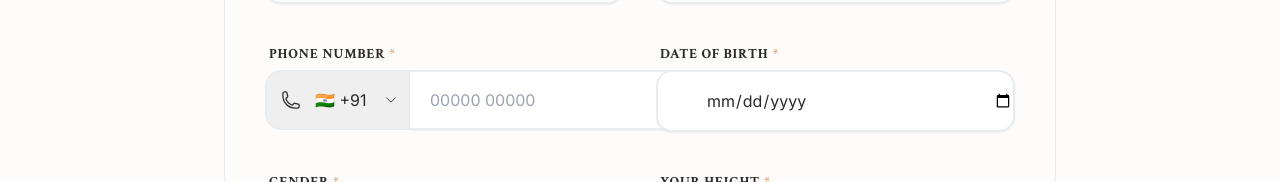
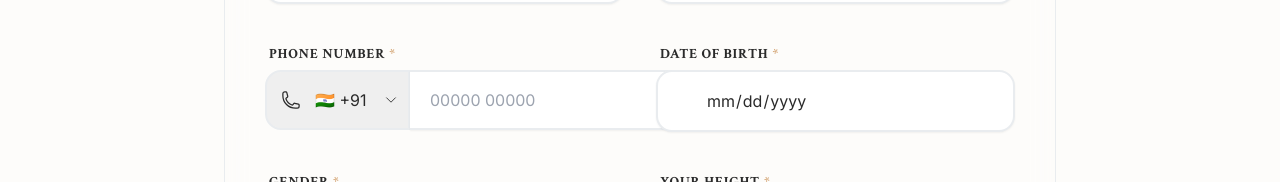
Before and after one commit to Leeshwaan04/freezmelanding, a Next.js app: page /application in a window 1280 px wide. Shown: the part 721-903 px from the top of the page. Built offline with nearby package versions, Linux system fonts and the light colour scheme.

Commit message:
Hide native calendar icon and align custom calendar icon to left for cleaner date input design

```diff
--- a/src/app/application/components/FormField.tsx
+++ b/src/app/application/components/FormField.tsx
@@ -106,8 +106,8 @@ const FormField = ({
             onChange={onChange}
             placeholder={placeholder}
             required={required}
-            className={`w-full ${icon ? 'pl-12' : 'px-5'} py-4 bg-card/40 backdrop-blur-sm border-2 rounded-2xl font-body text-foreground transition-all duration-300 focus:outline-none focus:ring-0 focus:bg-card/80 ${error ? 'border-destructive/40 focus:border-destructive shadow-[0_0_15px_rgba(var(--destructive),0.1)]' : 'border-border/50 focus:border-primary shadow-sm focus:shadow-[0_10px_30px_rgba(var(--primary),0.05)]'
-              }`}
+            className={`w-full ${icon ? 'pl-12 pr-5' : 'px-5'} py-4 bg-card/40 backdrop-blur-sm border-2 rounded-2xl font-body text-foreground transition-all duration-300 focus:outline-none focus:ring-0 focus:bg-card/80 ${error ? 'border-destructive/40 focus:border-destructive shadow-[0_0_15px_rgba(var(--destructive),0.1)]' : 'border-border/50 focus:border-primary shadow-sm focus:shadow-[0_10px_30px_rgba(var(--primary),0.05)]'
+              } ${type === 'date' ? '[&::-webkit-calendar-picker-indicator]:hidden [&::-webkit-inner-spin-button]:hidden [&::-webkit-clear-button]:hidden' : ''}`}
           />
         )}
       </motion.div>
```
